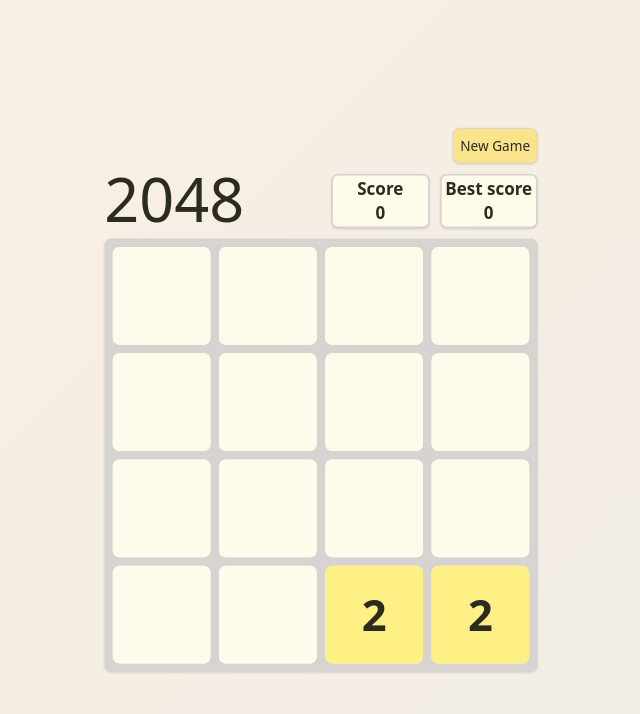
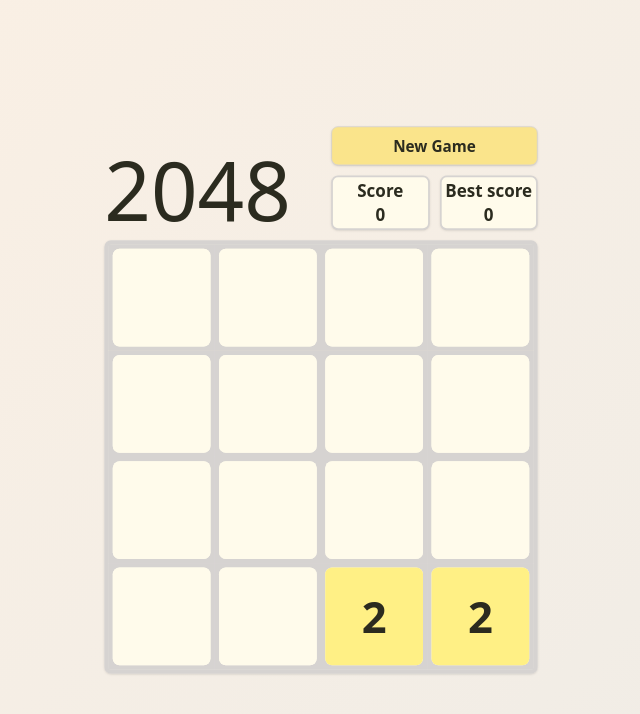
Before and after one commit to Harynets/2048, a React (Vite) app: page / in a window 1280 px wide. Shown: the top 714 px of the page, without its empty margins (319-959 px from the left). Built offline with nearby package versions, Linux system fonts and the light colour scheme.

Commit message:
Update TopPanel design

```diff
--- a/src/components/Game/Board/Board.css
+++ b/src/components/Game/Board/Board.css
@@ -1,7 +1,3 @@
-.row {
-    display: flex;
-}
-
 .container {
     position: relative;
     user-select: none;
--- a/src/components/Game/Board/Board.tsx
+++ b/src/components/Game/Board/Board.tsx
@@ -16,7 +16,7 @@
                 <div className="border-stone-300 border-5 rounded-lg shadow-sm">
                     {squares.map((squareArr, index) => {
                         return (
-                            <div className="row" key={index}>
+                            <div className="flex" key={index}>
                                 {squareArr.map((square: SquareInterface) => {
                                     return (
                                         <Square
--- a/src/components/Game/TopPanel/NewGameButton.tsx
+++ b/src/components/Game/TopPanel/NewGameButton.tsx
@@ -8,7 +8,7 @@
     return (
         <button
             onClick={startNewGame}
-            className="cursor-pointer bg-[#fae48b] border border-stone-300 rounded-lg p-2 mb-3 hover:bg-[#f9db65] active:scale-95 focus:outline-none font-medium shadow-sm"
+            className="cursor-pointer bg-[#fae48b] border border-stone-300 rounded-lg p-2 mb-3 ms-3 w-full hover:bg-[#f9db65] active:scale-95 focus:outline-none font-bold text-lg shadow-sm"
         >
             New Game
         </button>
--- a/src/components/Game/TopPanel/TopPanel.tsx
+++ b/src/components/Game/TopPanel/TopPanel.tsx
@@ -32,7 +32,7 @@
     return (
         <div className="flex">
             <div className="flex items-end w-1/2 mb-3">
-                <p className="text-7xl font-medium">2048</p>
+                <p className="text-8xl font-medium">2048</p>
             </div>
             <div className="flex flex-col w-1/2">
                 <div className="flex justify-end">
```
